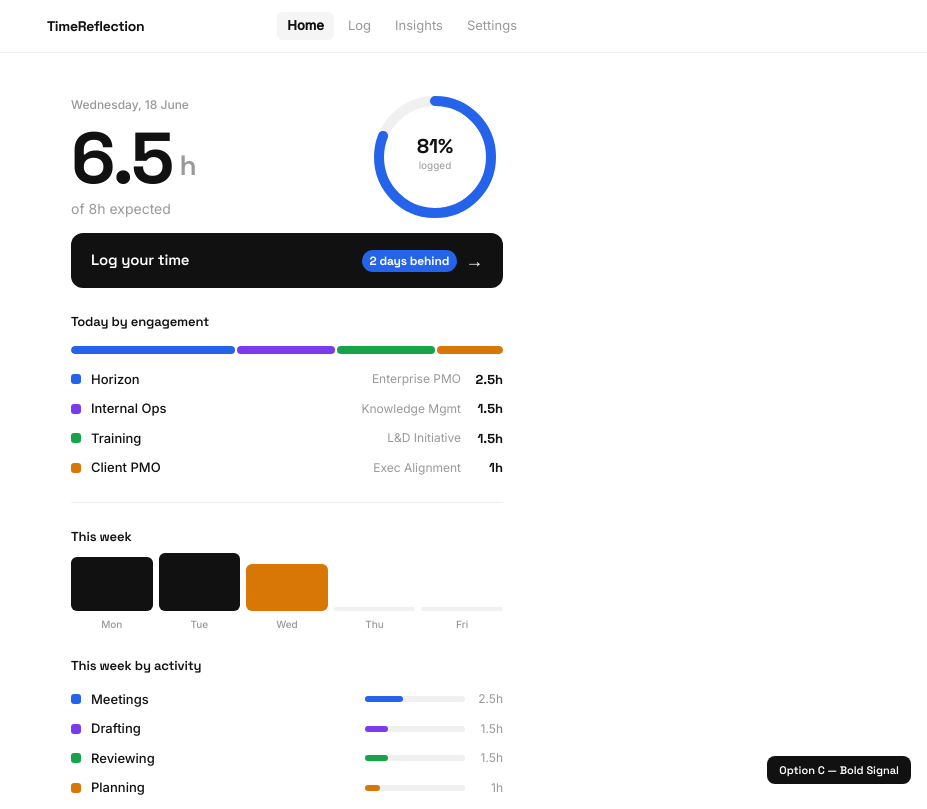
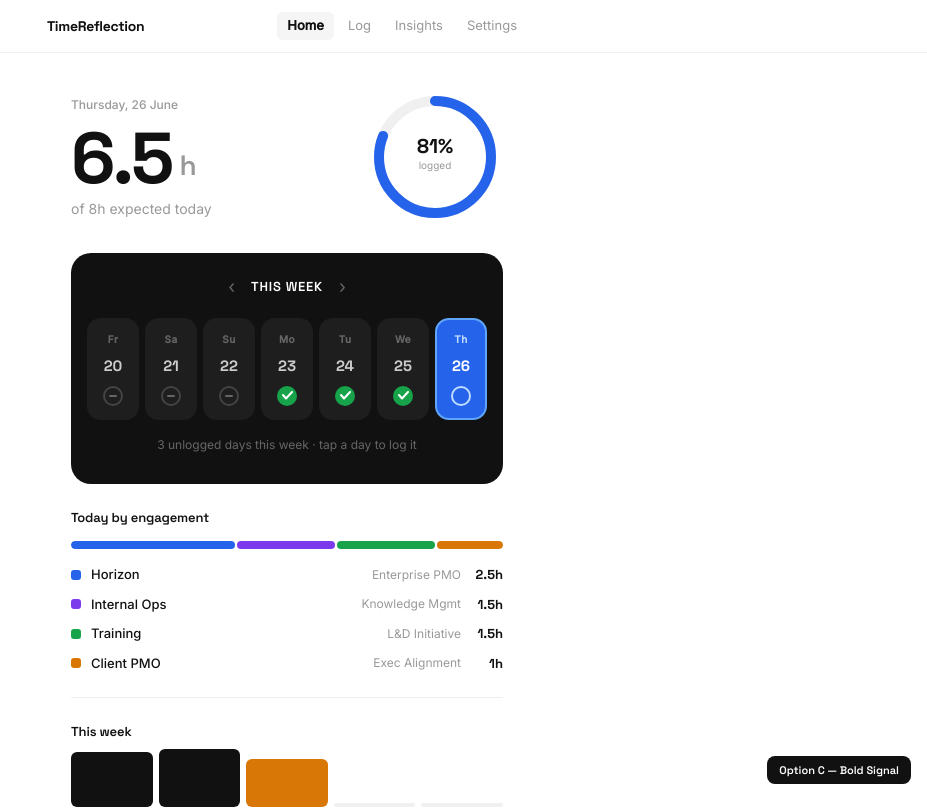
Before and after one commit to calvinschenk0-png/time-reflection-tool, a Next.js app: page /design/option-c in a window 1280 px wide. Shown: the top 809 px of the page, without its empty margins (353-1280 px from the left). Built offline with nearby package versions, Linux system fonts and the light colour scheme.

Commit message:
Phase 2.5: update Option C with Whoop-style week strip

```diff
--- a/app/design/option-c/page.tsx
+++ b/app/design/option-c/page.tsx
@@ -21,6 +21,17 @@ export default function OptionC() {
     { name: 'Planning', hours: 1.0, pct: 15, color: '#d97706' },
   ]
 
+  // Last 7 days strip — dummy data mirroring the Whoop reference
+  const days = [
+    { abbr: 'Fr', date: 20, logged: false, isToday: false },
+    { abbr: 'Sa', date: 21, logged: false, isToday: false },
+    { abbr: 'Su', date: 22, logged: false, isToday: false },
+    { abbr: 'Mo', date: 23, logged: true,  isToday: false },
+    { abbr: 'Tu', date: 24, logged: true,  isToday: false },
+    { abbr: 'We', date: 25, logged: true,  isToday: false },
+    { abbr: 'Th', date: 26, logged: false, isToday: true  },
+  ]
+
   const weekDays = [
     { day: 'Mon', h: 7.5, done: true },
     { day: 'Tue', h: 8.0, done: true },
@@ -36,6 +47,8 @@ export default function OptionC() {
         .font-display { font-family: 'Space Grotesk', sans-serif; }
         .font-ui { font-family: 'Inter', sans-serif; }
         * { box-sizing: border-box; margin: 0; padding: 0; }
+        .day-pill { cursor: pointer; transition: transform 0.1s; }
+        .day-pill:hover { transform: scale(1.05); }
       `}</style>
 
       <div className="font-ui min-h-screen" style={{ background: '#ffffff', color: '#111111' }}>
@@ -62,18 +75,17 @@ export default function OptionC() {
 
         <div style={{ maxWidth: 480, margin: '0 auto', padding: '36px 24px 80px' }}>
 
-          {/* Hero: big number + ring side by side */}
-          <div style={{ display: 'flex', alignItems: 'center', justifyContent: 'space-between', marginBottom: 8 }}>
+          {/* Hero: big number + ring */}
+          <div style={{ display: 'flex', alignItems: 'center', justifyContent: 'space-between', marginBottom: 28 }}>
             <div>
-              <p style={{ fontSize: 12, color: '#999', marginBottom: 8, fontWeight: 500 }}>Wednesday, 18 June</p>
+              <p style={{ fontSize: 12, color: '#999', marginBottom: 8, fontWeight: 500 }}>Thursday, 26 June</p>
               <div style={{ display: 'flex', alignItems: 'flex-end', gap: 8, marginBottom: 4 }}>
                 <span className="font-display" style={{ fontSize: 72, fontWeight: 700, lineHeight: 1, color: '#111', letterSpacing: '-0.04em' }}>6.5</span>
                 <span className="font-display" style={{ fontSize: 28, fontWeight: 600, color: '#999', paddingBottom: 8, letterSpacing: '-0.02em' }}>h</span>
               </div>
-              <p style={{ fontSize: 14, color: '#999' }}>of {expected}h expected</p>
+              <p style={{ fontSize: 14, color: '#999' }}>of {expected}h expected today</p>
             </div>
 
-            {/* Ring — secondary, supporting the number */}
             <svg width={136} height={136}>
               <circle cx={68} cy={68} r={r} fill="none" stroke="#f0f0f0" strokeWidth={10} />
               <circle
@@ -90,42 +102,91 @@ export default function OptionC() {
             </svg>
           </div>
 
-          {/* Log button — full width, prominent */}
-          <button style={{
-            width: '100%',
+          {/* ── Whoop-style week strip ── */}
+          <div style={{
             background: '#111',
-            color: '#fff',
-            border: 'none',
-            borderRadius: 12,
-            padding: '14px 20px',
-            fontSize: 15,
-            fontWeight: 600,
-            cursor: 'pointer',
-            display: 'flex',
-            alignItems: 'center',
-            justifyContent: 'space-between',
+            borderRadius: 20,
+            padding: '20px 16px 20px',
             marginBottom: 24,
-            fontFamily: "'Space Grotesk', sans-serif",
-            letterSpacing: '-0.01em',
           }}>
-            <span>Log your time</span>
-            <div style={{ display: 'flex', alignItems: 'center', gap: 8 }}>
-              <span style={{ background: '#2563eb', color: '#fff', borderRadius: 99, padding: '2px 8px', fontSize: 12, fontWeight: 700 }}>2 days behind</span>
-              <span style={{ fontSize: 18 }}>→</span>
+            {/* Week nav header */}
+            <div style={{ display: 'flex', alignItems: 'center', justifyContent: 'center', gap: 16, marginBottom: 18 }}>
+              <span style={{ color: '#666', fontSize: 18, cursor: 'pointer', userSelect: 'none' }}>‹</span>
+              <span className="font-display" style={{ fontSize: 13, fontWeight: 600, color: '#fff', letterSpacing: '0.06em' }}>THIS WEEK</span>
+              <span style={{ color: '#666', fontSize: 18, cursor: 'pointer', userSelect: 'none' }}>›</span>
             </div>
-          </button>
 
-          {/* Today breakdown — colour pills */}
+            {/* Day pills */}
+            <div style={{ display: 'flex', gap: 6, justifyContent: 'space-between' }}>
+              {days.map(d => (
+                <div
+                  key={d.date}
+                  className="day-pill"
+                  style={{
+                    flex: 1,
+                    display: 'flex',
+                    flexDirection: 'column',
+                    alignItems: 'center',
+                    gap: 8,
+                    background: d.isToday ? '#2563eb' : '#1e1e1e',
+                    borderRadius: 14,
+                    padding: '12px 6px',
+                    border: d.isToday ? '2px solid #60a5fa' : '2px solid transparent',
+                  }}
+                >
+                  <span style={{ fontSize: 10, color: d.isToday ? '#bfdbfe' : '#666', fontWeight: 600, letterSpacing: '0.04em' }}>{d.abbr}</span>
+                  <span className="font-display" style={{ fontSize: 15, fontWeight: 700, color: d.isToday ? '#fff' : '#ccc' }}>{d.date}</span>
+
+                  {/* Status indicator */}
+                  {d.logged ? (
+                    // Green check — logged
+                    <div style={{
+                      width: 20, height: 20, borderRadius: 99,
+                      background: '#16a34a',
+                      display: 'flex', alignItems: 'center', justifyContent: 'center',
+                    }}>
+                      <svg width={11} height={9} viewBox="0 0 11 9" fill="none">
+                        <path d="M1 4L4 7.5L10 1" stroke="#fff" strokeWidth={2} strokeLinecap="round" strokeLinejoin="round" />
+                      </svg>
+                    </div>
+                  ) : d.isToday ? (
+                    // Today, not yet logged — pulsing empty circle
+                    <div style={{
+                      width: 20, height: 20, borderRadius: 99,
+                      border: '2px solid #bfdbfe',
+                      background: 'transparent',
+                    }} />
+                  ) : (
+                    // Past day, not logged — amber dash
+                    <div style={{
+                      width: 20, height: 20, borderRadius: 99,
+                      border: '2px solid #444',
+                      background: 'transparent',
+                      display: 'flex', alignItems: 'center', justifyContent: 'center',
+                    }}>
+                      <div style={{ width: 8, height: 2, background: '#666', borderRadius: 99 }} />
+                    </div>
+                  )}
+                </div>
+              ))}
+            </div>
+
+            {/* CTA below the strip */}
+            <div style={{ marginTop: 16, textAlign: 'center' }}>
+              <p style={{ fontSize: 12, color: '#666', marginBottom: 10 }}>
+                3 unlogged days this week · tap a day to log it
+              </p>
+            </div>
+          </div>
+
+          {/* Today breakdown */}
           <div style={{ marginBottom: 24 }}>
             <p className="font-display" style={{ fontSize: 13, fontWeight: 600, color: '#111', marginBottom: 14, letterSpacing: '-0.01em' }}>Today by engagement</p>
-
-            {/* Stacked bar */}
             <div style={{ display: 'flex', height: 8, borderRadius: 99, overflow: 'hidden', marginBottom: 16, gap: 2 }}>
               {categories.map(c => (
                 <div key={c.name} style={{ flex: c.hours, background: c.color, borderRadius: 99 }} />
               ))}
             </div>
-
             <div style={{ display: 'flex', flexDirection: 'column', gap: 10 }}>
               {categories.map(c => (
                 <div key={c.name} style={{ display: 'flex', alignItems: 'center', gap: 10 }}>
@@ -138,7 +199,6 @@ export default function OptionC() {
             </div>
           </div>
 
-          {/* Divider */}
           <div style={{ height: 1, background: '#f0f0f0', marginBottom: 24 }} />
 
           {/* Week bar chart */}
```
